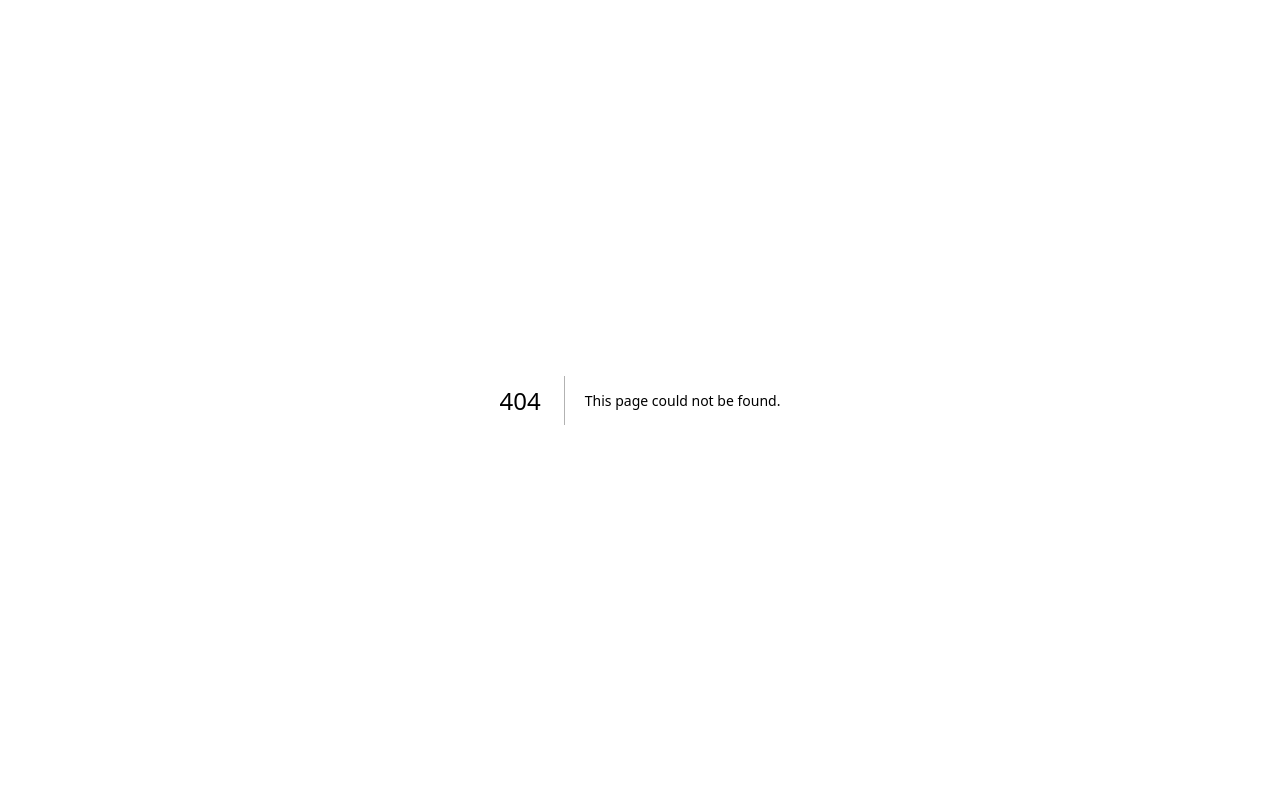
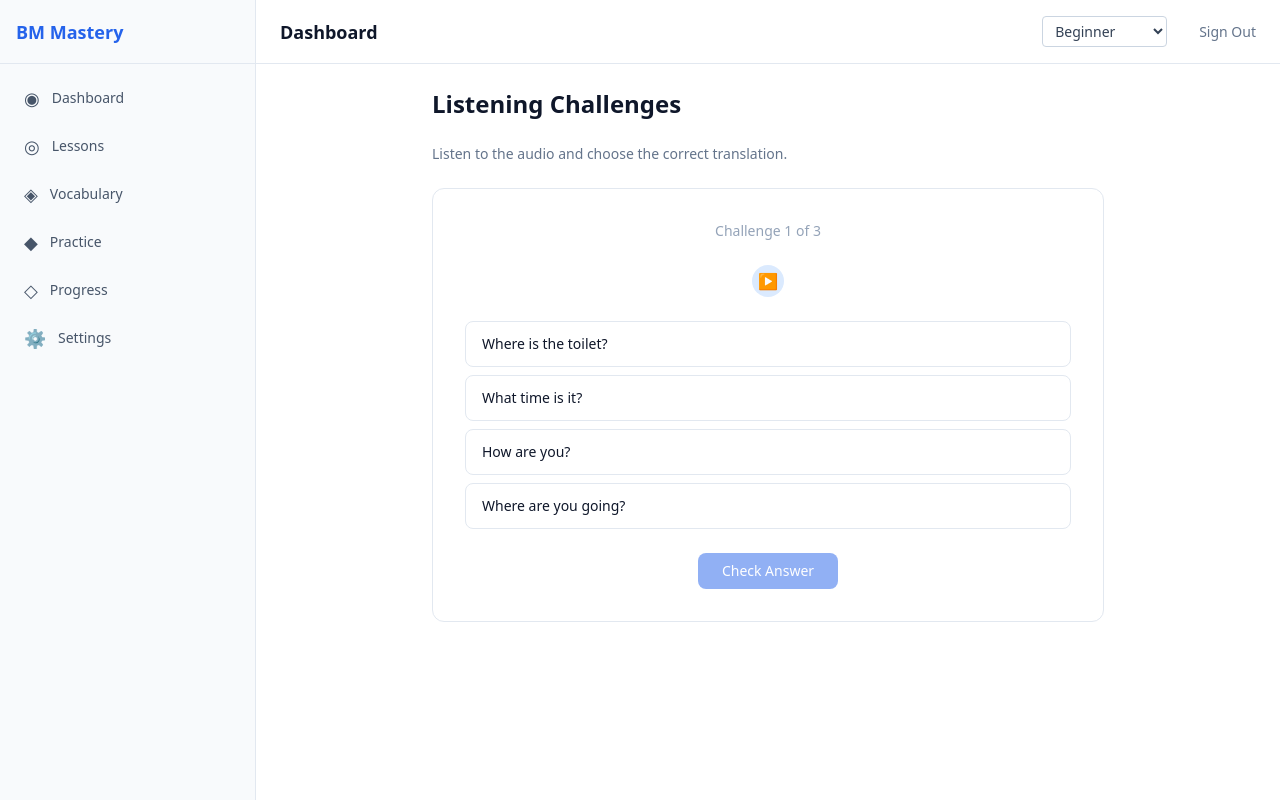
Before and after one commit to stenknz/Bahasa-Malaysia, a Next.js app in the folder apps/web/: page /listening in a window 1280 px wide. Before the commit this address had no page. Built offline with nearby package versions, Linux system fonts and the light colour scheme; no server answers.

Commit message:
feat: grammar tutor reference, listening challenges, daily challenge API

```diff
--- /dev/null
+++ b/apps/web/src/app/(dashboard)/listening/page.tsx
@@ -0,0 +1,76 @@
+"use client";
+
+import { useState } from "react";
+import { AudioPlayer } from "@/components/lesson/audio-player";
+
+const challenges = [
+  { malay: "Di mana tandas?", answer: "Where is the toilet?", options: ["Where is the toilet?", "What time is it?", "How are you?", "Where are you going?"] },
+  { malay: "Berapa harga ini?", answer: "How much is this?", options: ["How much is this?", "What is this?", "Where is this?", "Who is this?"] },
+  { malay: "Saya mahu makan.", answer: "I want to eat.", options: ["I want to drink.", "I want to eat.", "I want to go.", "I want to sleep."] },
+];
+
+export default function ListeningPage() {
+  const [index, setIndex] = useState(0);
+  const [selected, setSelected] = useState<number | null>(null);
+  const [submitted, setSubmitted] = useState(false);
+
+  const challenge = challenges[index];
+
+  function submitAnswer() {
+    setSubmitted(true);
+  }
+
+  function next() {
+    setSelected(null);
+    setSubmitted(false);
+    setIndex((i) => (i + 1) % challenges.length);
+  }
+
+  return (
+    <div className="mx-auto max-w-2xl space-y-6">
+      <h1 className="text-2xl font-bold text-slate-900 dark:text-white">Listening Challenges</h1>
+      <p className="text-sm text-slate-500">Listen to the audio and choose the correct translation.</p>
+
+      <div className="rounded-xl border border-slate-200 p-8 text-center dark:border-slate-700">
+        <p className="text-sm text-slate-400">Challenge {index + 1} of {challenges.length}</p>
+        <div className="mt-6 flex justify-center">
+          <AudioPlayer text={challenge.malay} />
+        </div>
+
+        <div className="mt-6 space-y-2">
+          {challenge.options.map((opt, i) => (
+            <button
+              key={i}
+              onClick={() => !submitted && setSelected(i)}
+              className={`block w-full rounded-lg border px-4 py-3 text-left text-sm transition-colors ${
+                submitted
+                  ? i === challenge.options.indexOf(challenge.answer)
+                    ? "border-green-500 bg-green-50 text-green-700"
+                    : selected === i
+                      ? "border-red-500 bg-red-50 text-red-700"
+                      : "border-slate-200 dark:border-slate-700"
+                  : selected === i
+                    ? "border-primary-500 bg-primary-50 dark:bg-primary-900/20"
+                    : "border-slate-200 hover:border-slate-300 dark:border-slate-700"
+              }`}
+            >
+              {opt}
+            </button>
+          ))}
+        </div>
+
+        <div className="mt-6">
+          {!submitted ? (
+            <button onClick={submitAnswer} disabled={selected === null} className="rounded-lg bg-primary-600 px-6 py-2 text-sm font-medium text-white hover:bg-primary-700 disabled:opacity-50">
+              Check Answer
+            </button>
+          ) : (
+            <button onClick={next} className="rounded-lg bg-primary-600 px-6 py-2 text-sm font-medium text-white hover:bg-primary-700">
+              Next Challenge
+            </button>
+          )}
+        </div>
+      </div>
+    </div>
+  );
+}
--- /dev/null
+++ b/apps/web/src/app/api/daily-challenge/claim/route.ts
@@ -0,0 +1,42 @@
+import { NextResponse } from "next/server";
+import { auth } from "@/lib/auth";
+import { db, schema } from "@malay/db";
+import { eq, sql } from "drizzle-orm";
+
+export async function POST(req: Request) {
+  const session = await auth();
+  if (!session?.user) return NextResponse.json({ error: "Unauthorized" }, { status: 401 });
+
+  const { challengeId, score } = await req.json();
+  const userId = session.user.id!;
+  const today = new Date().toISOString().split("T")[0];
+
+  const existing = await db.query.userDailyChallenges.findFirst({
+    where: (c, { eq, and }) => and(
+      eq(c.userId, userId),
+      eq(c.challengeId, challengeId),
+      eq(c.date, today),
+    ),
+  });
+
+  if (existing) return NextResponse.json({ error: "Already claimed today" }, { status: 400 });
+
+  const challenge = await db.query.dailyChallenges.findFirst({
+    where: (c, { eq }) => eq(c.id, challengeId),
+  });
+  if (!challenge) return NextResponse.json({ error: "Challenge not found" }, { status: 404 });
+
+  await db.insert(schema.userDailyChallenges).values({
+    userId,
+    challengeId,
+    date: today,
+    completed: true,
+    score,
+  });
+
+  await db.update(schema.users)
+    .set({ totalXp: sql`${schema.users.totalXp} + ${challenge.xpReward}` })
+    .where(eq(schema.users.id, userId));
+
+  return NextResponse.json({ success: true, xpAwarded: challenge.xpReward });
+}
```
